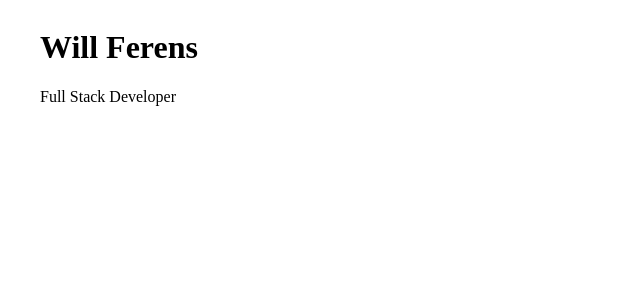
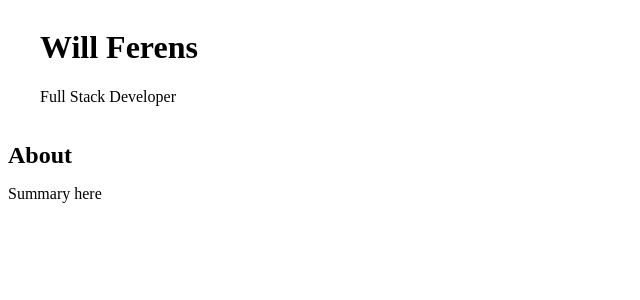
Before and after one commit to will-ferens/portfolio-blog, a Next.js app: page / in a window 1280 px wide. Shown: the top 300 px of the page, without its empty margins (0-640 px from the left). Built offline with nearby package versions, Linux system fonts and the light colour scheme.

Commit message:
added experience props

```diff
--- a/src/pages/index.tsx
+++ b/src/pages/index.tsx
@@ -1,5 +1,5 @@
 import { Link, Box, Grid, Text, Heading, GridItem } from '@chakra-ui/react';
-import { Work } from '../types';
+import { Work } from '@/types';
 
 const work : Work[] = [
   {
@@ -50,6 +50,14 @@ export default function Home() {
         </GridItem>
       </Grid>
       <Box>
+        <Heading as="h2" size="md" mb={2}>
+          About
+        </Heading>
+        <Text>
+          Summary here
+        </Text>
+      </Box>
+      <Box>
 
       </Box>
     </Box>
```
Also changed, not shown: src/components/Experience.tsx (added, +14 -0 lines).
